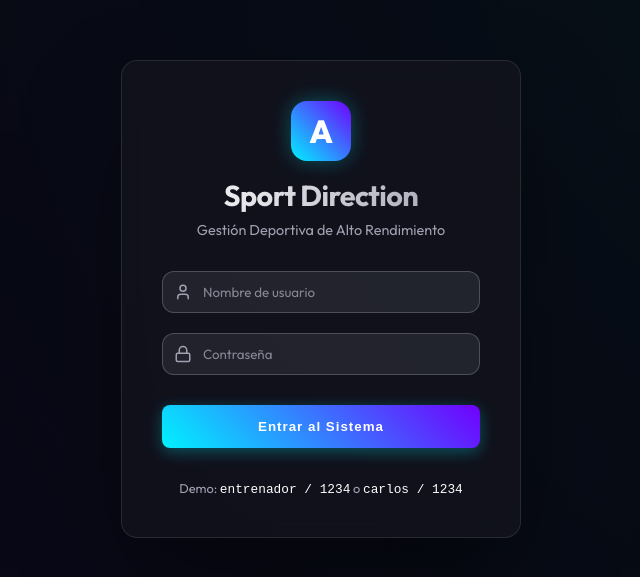
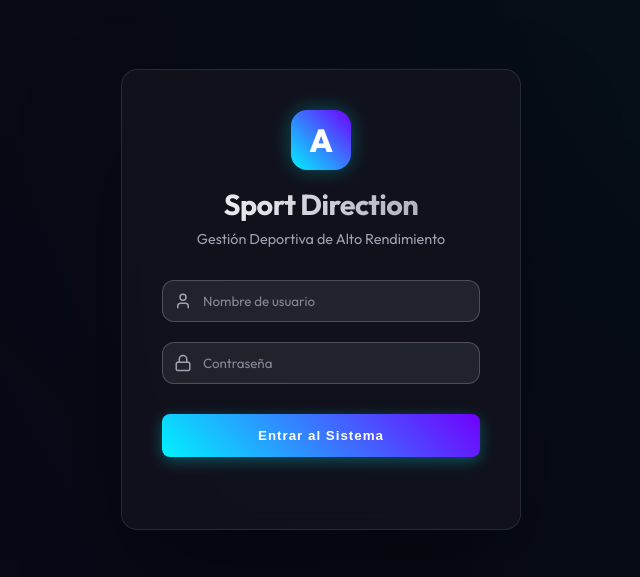
Before and after one commit to Guerracarlos1309/Aplication-sport-direction, a React (Vite) app: page /login in a window 1280 px wide. Shown: the part 101-678 px from the top of the page, without its empty margins (319-959 px from the left). Built offline with nearby package versions, Linux system fonts and the light colour scheme; no server answers.

Commit message:
feat: Implement initial user login page and configure Axios for API communication.

```diff
--- a/src/api/axios.js
+++ b/src/api/axios.js
@@ -3,8 +3,8 @@ import axios from "axios";
 const api = axios.create({
   baseURL:
     import.meta.env.VITE_API_URL ||
-    "http://localhost:5000" ||
-    "https://aplication-sport-direction-1.onrender.com",
+    //"http://localhost:5000" ||
+    "https://aplication-sport-direction-1.onrender.com/",
 });
 
 export default api;
--- a/src/pages/LoginPage.jsx
+++ b/src/pages/LoginPage.jsx
@@ -85,11 +85,7 @@ const LoginPage = () => {
           </button>
         </form>
 
-        <div className="login-footer">
-          <p>
-            Demo: <span>entrenador / 1234</span> o <span>carlos / 1234</span>
-          </p>
-        </div>
+        <div className="login-footer"></div>
       </div>
     </div>
   );
```
